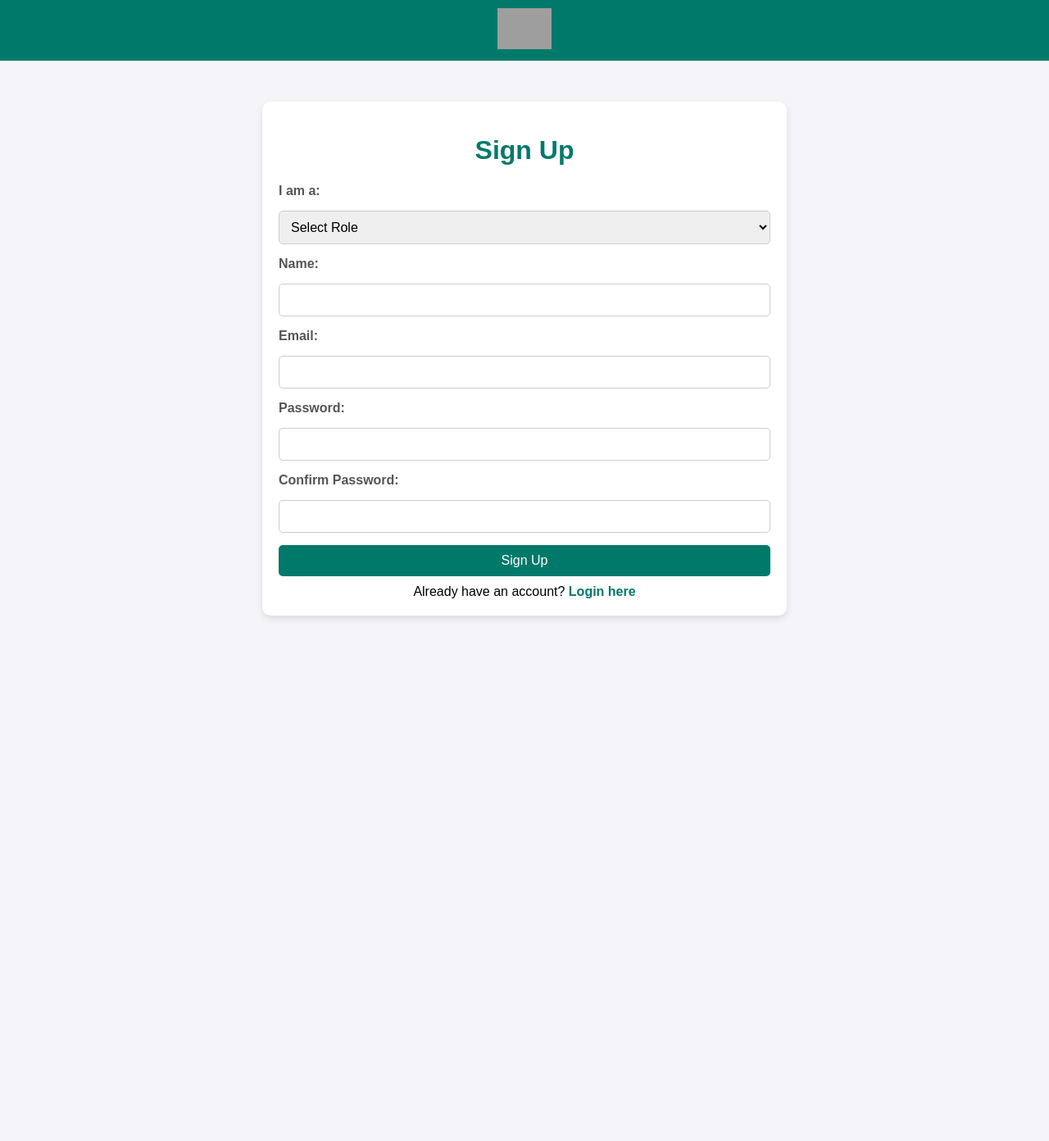
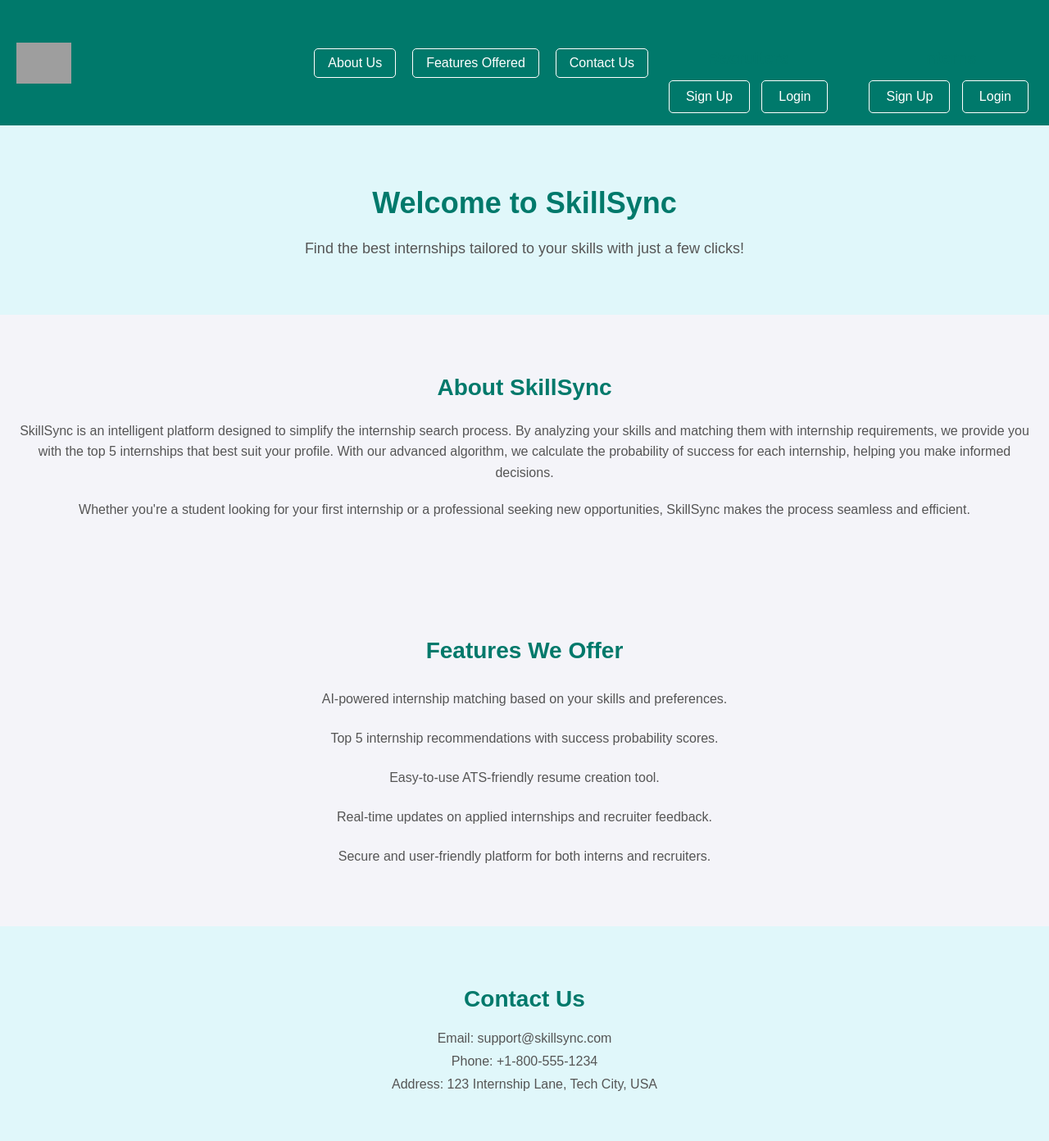
Before and after one commit to BChaitanyaReddy895/SkillSync, a Flask app: page / in a window 1280 px wide. Shown: the whole page at 82% size. Before the commit the page ends 755 px from the top, so only its background shows below. Run offline with Flask 2, Linux system fonts and the light colour scheme; parts of the project's set-up code (start-up, migrations or seed data) failed here and were passed over; grey boxes are pictures that could not be loaded.

Commit message:
Update templates/index.html

```diff
--- a/templates/index.html
+++ b/templates/index.html
@@ -3,8 +3,13 @@
 <head>
     <meta charset="UTF-8">
     <meta name="viewport" content="width=device-width, initial-scale=1.0">
-    <title>Sign Up - SkillSync</title>
+    <link rel="icon" href="{{ url_for('static', filename='favicon.ico') }}" type="image/x-icon">
+    <title>SkillSync - Internship Matcher</title>
     <style>
+        html {
+            scroll-behavior: smooth;
+        }
+
         body {
             font-family: Arial, sans-serif;
             margin: 0;
@@ -14,264 +19,207 @@
 
         header {
             background-color: #00796b;
+            color: white;
             padding: 10px 20px;
-            text-align: center;
+            display: flex;
+            align-items: center;
+            justify-content: space-between;
         }
 
         header img {
             height: 50px;
         }
 
-        .container {
-            max-width: 600px;
-            margin: 50px auto;
-            background: white;
-            padding: 20px;
-            border-radius: 10px;
-            box-shadow: 0 4px 8px rgba(0, 0, 0, 0.1);
+        nav {
+            display: flex;
+            gap: 20px;
+            align-items: center;
         }
 
-        h1 {
-            text-align: center;
+        nav span {
+            font-size: 16px;
+        }
+
+        nav a {
+            color: white;
+            text-decoration: none;
+            font-size: 16px;
+            padding: 8px 16px;
+            border: 1px solid white;
+            border-radius: 5px;
+            transition: background-color 0.3s ease;
+        }
+
+        nav a:hover {
+            background-color: white;
             color: #00796b;
         }
 
-        form {
-            display: flex;
-            flex-direction: column;
-            gap: 15px;
+        .hero {
+            text-align: center;
+            padding: 50px 20px;
+            background-color: #e0f7fa;
         }
 
-        label {
-            font-weight: bold;
-            color: #555;
+        .hero h1 {
+            font-size: 36px;
+            color: #00796b;
         }
 
-        input, select {
-            padding: 10px;
-            font-size: 16px;
-            border: 1px solid #ccc;
-            border-radius: 5px;
-            width: 100%;
-            box-sizing: border-box;
+        .hero p {
+            font-size: 18px;
+            color: #555;
+            margin: 20px 0;
         }
 
-        input.error, select.error {
-            border-color: red;
+        .role-buttons {
+            display: flex;
+            justify-content: center;
+            gap: 40px;
+            margin-top: 30px;
         }
 
-        .error-message {
-            color: red;
-            font-size: 14px;
-            margin-top: 5px;
-            display: none;
+        .role-buttons div {
+            text-align: center;
         }
 
-        .form-group {
-            display: flex;
-            flex-wrap: wrap;
-            gap: 15px;
+        .role-buttons h3 {
+            font-size: 20px;
+            color: #00796b;
+            margin-bottom: 10px;
         }
 
-        .form-group > div {
-            flex: 1;
-            min-width: 45%;
-        }
-
-        button {
-            padding: 10px;
+        .role-buttons a {
+            display: inline-block;
+            padding: 10px 20px;
+            margin: 5px;
             background-color: #00796b;
             color: white;
-            border: none;
+            text-decoration: none;
             border-radius: 5px;
             font-size: 16px;
-            cursor: pointer;
             transition: background-color 0.3s ease;
         }
 
-        button:hover {
+        .role-buttons a:hover {
             background-color: #005a4f;
         }
 
-        .login-link {
+        .about, .features {
+            padding: 50px 20px;
             text-align: center;
-            margin-top: 10px;
         }
 
-        .login-link a {
+        .about h2, .features h2 {
+            font-size: 28px;
             color: #00796b;
-            text-decoration: none;
-            font-weight: bold;
         }
 
-        .login-link a:hover {
-            text-decoration: underline;
+        .about p, .features p {
+            font-size: 16px;
+            color: #555;
+            margin: 20px 0;
+            line-height: 1.6;
         }
 
-        .error {
-            color: red;
-            font-weight: bold;
-        }
-        .success {
-            color: green;
-            font-weight: bold;
+        .features ul {
+            list-style-type: none;
+            padding: 0;
         }
 
-        .recruiter-fields {
-            display: none;
+        .features li {
+            font-size: 16px;
+            color: #555;
+            margin: 10px 0;
+            padding: 10px;
+            border-radius: 5px;
+            transition: background-color 0.3s ease;
+        }
+
+        .features li:hover {
+            background-color: #e0f2e9;
+        }
+
+        .contact {
+            padding: 50px 20px;
+            text-align: center;
+            background-color: #e0f7fa;
+        }
+
+        .contact h2 {
+            font-size: 28px;
+            color: #00796b;
+        }
+
+        .contact p {
+            font-size: 16px;
+            color: #555;
+            margin: 10px 0;
         }
     </style>
 </head>
 <body>
     <header>
-        {% if url_for('static', filename='logo.png') %}
-            <img src="{{ url_for('static', filename='logo.png') }}" alt="SkillSync Logo">
-        {% else %}
-            <h1 style="color: white;">SkillSync</h1>
-        {% endif %}
-    </header>
-    <div class="container">
-        <h1>Sign Up</h1>
-        {% with messages = get_flashed_messages(with_categories=true) %}
-            {% if messages %}
-                <div>
-                {% for category, message in messages %}
-                    <p class="{{ category }}">{{ message }}</p>
-                {% endfor %}
+        <img src="{{ url_for('static', filename='logo.png') }}" alt="SkillSync Logo">
+        <nav>
+            <a href="#about">About Us</a>
+            <a href="#features">Features Offered</a>
+            <a href="#contact">Contact Us</a>
+            {% if session['user_name'] %}
+                <span>Welcome, {{ session['user_name'] }}</span>
+                <a href="{{ url_for('logout') }}">Logout</a>
+            {% else %}
+                <div class="role-buttons">
+                    <div>
+                        <h3>Recruiters</h3>
+                        <a href="{{ url_for('recruiter_signup') }}">Sign Up</a>
+                        <a href="{{ url_for('recruiter_login') }}">Login</a>
+                    </div>
+                    <div>
+                        <h3>Interns</h3>
+                        <a href="{{ url_for('intern_signup') }}">Sign Up</a>
+                        <a href="{{ url_for('intern_login') }}">Login</a>
+                    </div>
                 </div>
             {% endif %}
-        {% endwith %}
-        <form action="{{ url_for('signup') }}" method="POST" onsubmit="return validateForm()">
-            <label for="role">I am a:</label>
-            <select id="role" name="role" onchange="toggleFields()" required>
-                <option value="">Select Role</option>
-                <option value="intern" {% if request.form.get('role') == 'intern' %}selected{% endif %}>Intern</option>
-                <option value="recruiter" {% if request.form.get('role') == 'recruiter' %}selected{% endif %}>Recruiter</option>
-            </select>
-            <span id="role-error" class="error-message">Please select a role.</span>
+        </nav>
+    </header>
 
-            <label for="name">Name:</label>
-            <input type="text" id="name" name="name" value="{{ request.form.get('name', '') }}" required>
-
-            <label for="email">Email:</label>
-            <input type="email" id="email" name="email" value="{{ request.form.get('email', '') }}" required>
-
-            <label for="password">Password:</label>
-            <input type="password" id="password" name="password" required>
-            <span id="password-error" class="error-message">Passwords do not match.</span>
-
-            <label for="confirm_password">Confirm Password:</label>
-            <input type="password" id="confirm_password" name="confirm_password" required>
-
-            <!-- Recruiter-specific fields -->
-            <div id="recruiter-fields" class="recruiter-fields">
-                <div class="form-group">
-                    <div>
-                        <label for="organization_name">Organization/Company Name:</label>
-                        <input type="text" id="organization_name" name="organization_name" value="{{ request.form.get('organization_name', '') }}" class="{% if request.form.get('role') == 'recruiter' and not request.form.get('organization_name') %}error{% endif %}">
-                        <span id="organization-error" class="error-message">Company name is required for recruiters.</span>
-                    </div>
-                    <div>
-                        <label for="contact_details">Contact Details:</label>
-                        <input type="text" id="contact_details" name="contact_details" value="{{ request.form.get('contact_details', '') }}">
-                    </div>
-                </div>
-                <div class="form-group">
-                    <div>
-                        <label for="location">Location:</label>
-                        <input type="text" id="location" name="location" value="{{ request.form.get('location', '') }}">
-                    </div>
-                    <div>
-                        <label for="website_link">Website Link:</label>
-                        <input type="url" id="website_link" name="website_link" value="{{ request.form.get('website_link', '') }}">
-                    </div>
-                </div>
-            </div>
-
-            <!-- Intern-specific field -->
-            <div id="intern-fields" style="display: none;">
-                <label for="skills">Skills (comma-separated):</label>
-                <input type="text" id="skills" name="skills" value="{{ request.form.get('skills', '') }}">
-            </div>
-
-            <button type="submit">Sign Up</button>
-        </form>
-        <div class="login-link">
-            Already have an account? <a href="{{ url_for('login') }}">Login here</a>
-        </div>
+    <div class="hero">
+        <h1>Welcome to SkillSync</h1>
+        <p>Find the best internships tailored to your skills with just a few clicks!</p>
     </div>
 
-    <script>
-        function toggleFields() {
-            const role = document.getElementById('role').value;
-            const recruiterFields = document.getElementById('recruiter-fields');
-            const internFields = document.getElementById('intern-fields');
-            const organizationInput = document.getElementById('organization_name');
-            const skillsInput = document.getElementById('skills');
+    <div id="about" class="about">
+        <h2>About SkillSync</h2>
+        <p>
+            SkillSync is an intelligent platform designed to simplify the internship search process.
+            By analyzing your skills and matching them with internship requirements, we provide you with
+            the top 5 internships that best suit your profile. With our advanced algorithm, we calculate
+            the probability of success for each internship, helping you make informed decisions.
+        </p>
+        <p>
+            Whether you're a student looking for your first internship or a professional seeking new opportunities,
+            SkillSync makes the process seamless and efficient.
+        </p>
+    </div>
 
-            if (role === 'recruiter') {
-                recruiterFields.style.display = 'block';
-                internFields.style.display = 'none';
-                organizationInput.required = true;
-                skillsInput.required = false;
-            } else if (role === 'intern') {
-                recruiterFields.style.display = 'none';
-                internFields.style.display = 'block';
-                organizationInput.required = false;
-                skillsInput.required = true;
-            } else {
-                recruiterFields.style.display = 'none';
-                internFields.style.display = 'none';
-                organizationInput.required = false;
-                skillsInput.required = false;
-            }
-        }
+    <div id="features" class="features">
+        <h2>Features We Offer</h2>
+        <ul>
+            <li>AI-powered internship matching based on your skills and preferences.</li>
+            <li>Top 5 internship recommendations with success probability scores.</li>
+            <li>Easy-to-use ATS-friendly resume creation tool.</li>
+            <li>Real-time updates on applied internships and recruiter feedback.</li>
+            <li>Secure and user-friendly platform for both interns and recruiters.</li>
+        </ul>
+    </div>
 
-        function validateForm() {
-            const role = document.getElementById('role').value;
-            const roleError = document.getElementById('role-error');
-            const password = document.getElementById('password').value;
-            const confirmPassword = document.getElementById('confirm_password').value;
-            const passwordError = document.getElementById('password-error');
-            const organization = document.getElementById('organization_name').value.trim();
-            const organizationError = document.getElementById('organization-error');
-            const organizationInput = document.getElementById('organization_name');
-
-            let isValid = true;
-
-            // Validate role
-            if (!role) {
-                document.getElementById('role').classList.add('error');
-                roleError.style.display = 'block';
-                isValid = false;
-            } else {
-                roleError.style.display = 'none';
-            }
-
-            // Validate password match
-            if (password !== confirmPassword) {
-                document.getElementById('password').classList.add('error');
-                document.getElementById('confirm_password').classList.add('error');
-                passwordError.style.display = 'block';
-                isValid = false;
-            } else {
-                passwordError.style.display = 'none';
-            }
-
-            // Validate organization name for recruiters
-            if (role === 'recruiter' && !organization) {
-                organizationInput.classList.add('error');
-                organizationError.style.display = 'block';
-                isValid = false;
-            } else {
-                organizationError.style.display = 'none';
-            }
-
-            return isValid;
-        }
-
-        // Run on page load to set initial state
-        toggleFields();
-    </script>
+    <div id="contact" class="contact">
+        <h2>Contact Us</h2>
+        <p>Email: support@skillsync.com</p>
+        <p>Phone: +1-800-555-1234</p>
+        <p>Address: 123 Internship Lane, Tech City, USA</p>
+    </div>
 </body>
 </html>
```
